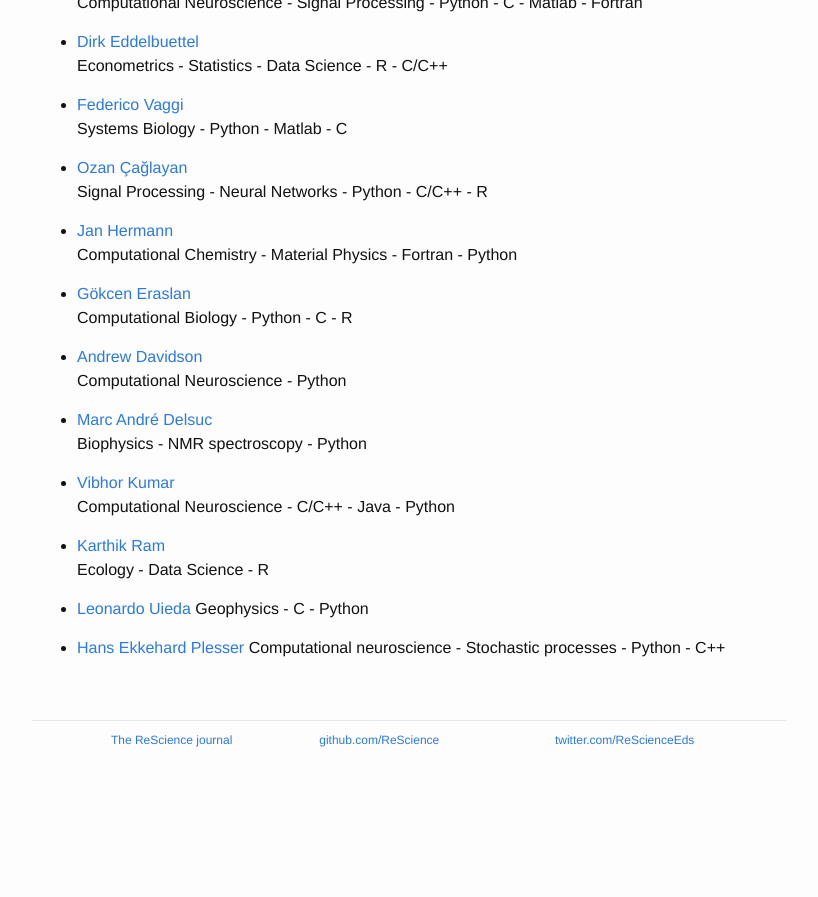
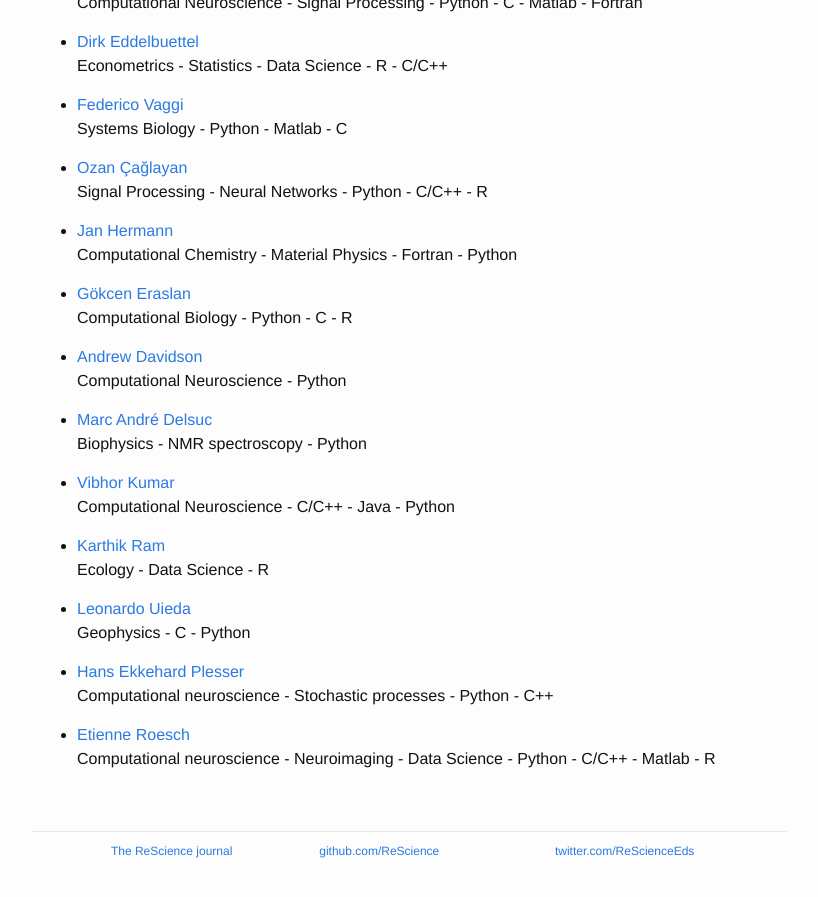
Before and after one commit to ReScience/rescience.github.io, a Jekyll site: the page built from 04-board.md, in a window 1280 px wide and 900 px high, scrolled down 1248 px. Shown: the top 897 px of the window, without its empty margins (223-1041 px from the left). Built offline with Jekyll 4.4.1, drawn with Linux system fonts in a browser that asks for light colours; Markdown is read by kramdown in place of the engine named in the settings; before the commit the page ends 2037 px from its top, so only the background shows below that.

Commit message:
Added Etienne Roesch

```diff
--- a/04-board.md
+++ b/04-board.md
@@ -88,3 +88,6 @@ accepts submissions in other open source languages.
 
 * [Hans Ekkehard Plesser](https://github.com/heplesser)
   Computational neuroscience - Stochastic processes - Python - C++
+
+* [Etienne Roesch](https://github.com/eroesch)
+  Computational neuroscience - Neuroimaging - Data Science - Python - C/C++ - Matlab - R
```
